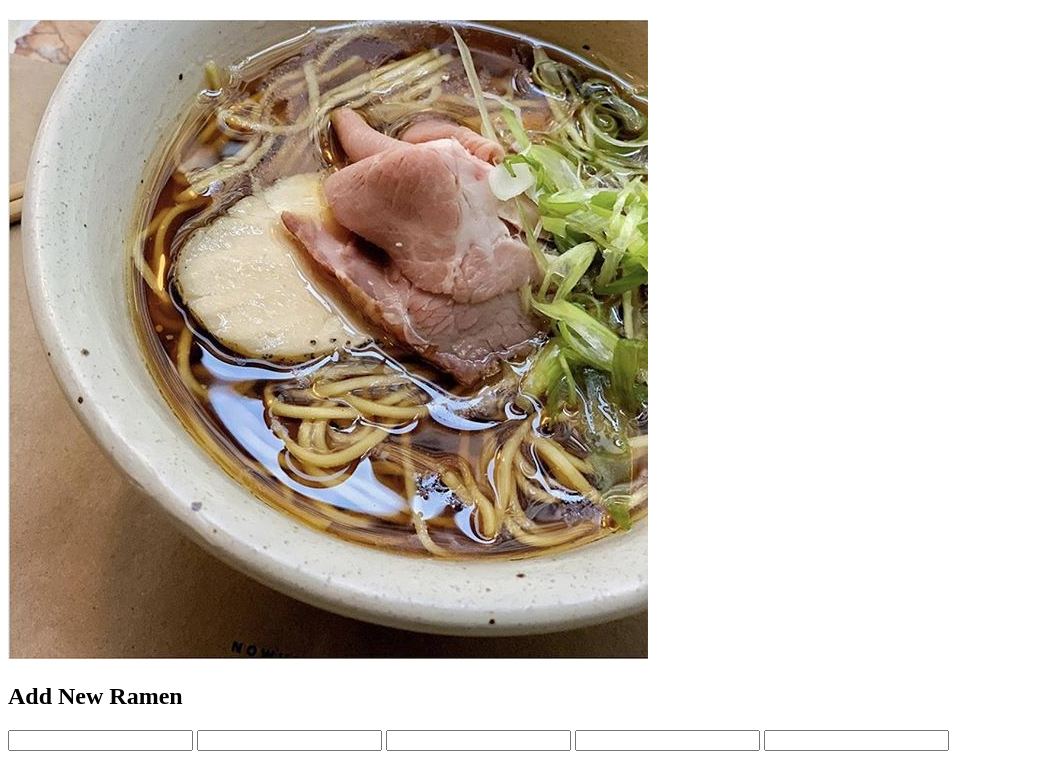
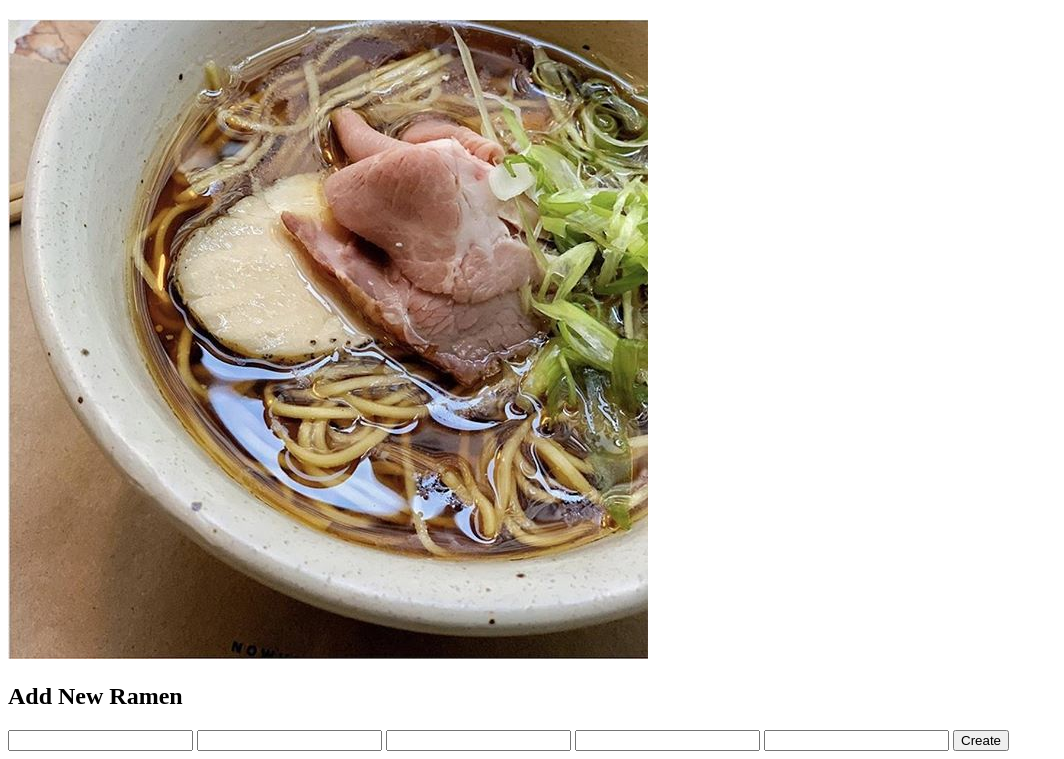
Before and after one commit to Dunstankiiru/ramen-rating-app, a plain HTML site: page index.html in a window 1280 px wide. Shown: the part 61-820 px from the top of the page, without its empty margins (0-1064 px from the left). Drawn offline with Linux system fonts and the light colour scheme.

Commit message:
Adds button to form

```diff
--- a/index.html
+++ b/index.html
@@ -28,6 +28,7 @@
         <input type="text" name="Image URL" id="image">
         <input type="number" name="Rating" id="rating">
         <input type="text" name="Comment" id="comment">
+        <button type="submit">Create</button>
     </form>
 
 
```
